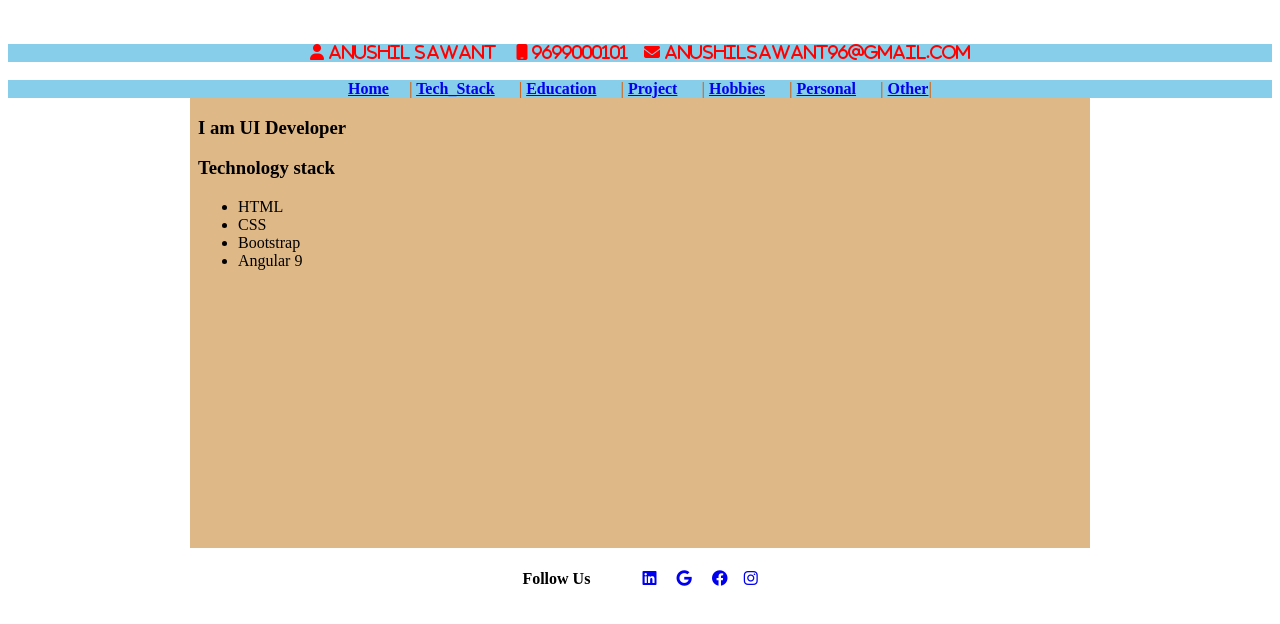
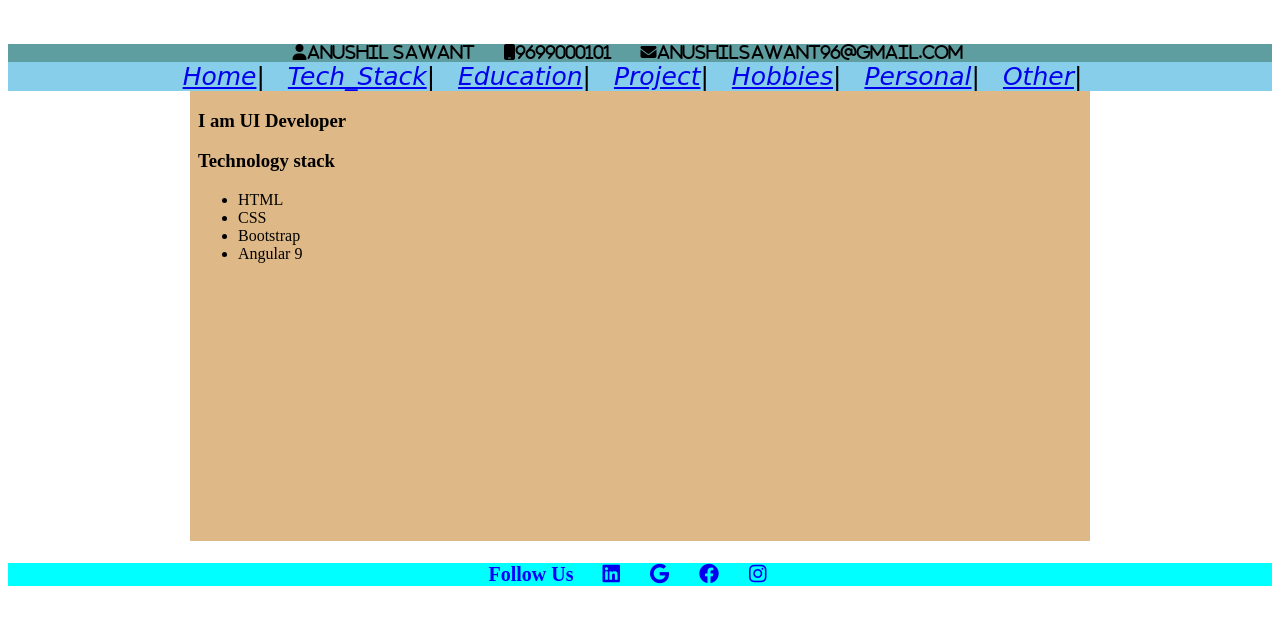
Before and after one commit to sawantanushil/MyProfile, a plain HTML site: page Index.html in a window 1280 px wide. Drawn offline with Linux system fonts and the light colour scheme.

Commit message:
New changes in Index.html
New changes in Index.html

```diff
--- a/Index.html
+++ b/Index.html
@@ -9,61 +9,138 @@
     <meta name="viewport" content="width=device-width, initial-scale=1.0">
     <title>My_Profile</title>
     <style>
-    header{
-        color: red;
-        background-color:skyblue;
+        footer div .Icon {
+            margin-right: 25px;
+            font-size: 20px;
+            color: blue;
+
         }
-    nav{
-        color:chocolate;
+
+        footer #follow {
+            font-size: 20px;
+            margin-right: 25px;
+            color: blue;
+            font-weight: bold;
+
+        }
+
+        header .PersonalInfo {
+            color: black;
+
+            margin-right: 25px;
+        }
+
+        nav {
+            color: chocolate;
             background-color: skyblue;
         }
-    iframe{
+
+        iframe {
             background-color: burlywood;
+        }
+
+        footer {
+            background-color: aqua;
+        }
+
+        header {
+            background-color: cadetblue;
+            text-transform: lowercase;
+        }
+    nav .Link{
+        margin-right: 15px;
+        font-style: italic;
+        font-size: 25px;
+        font-family:cursive;
+        color: black;
+
     }
     </style>
 
 </head>
 <center>
     <br><br>
+
     <body>
         <div>
 
             <header>
-            <strong>
-                <i class="fa-solid fa-user">&nbsp;Anushil Sawant</i> &nbsp; &nbsp;
-                <i class="fa-solid fa-mobile">&nbsp;9699000101</i>&nbsp; &nbsp;
-                <i class="fa-solid fa-envelope">&nbsp;anushilsawant96@gmail.com</i>
-            </strong>
+                <span class="PersonalInfo">
+                    <i class="fa-solid fa-user">Anushil Sawant</i>
+
+                </span>
+                <span class="PersonalInfo">
+                    <i class="fa-solid fa-mobile">9699000101</i>
+
+                </span>
+                <span class="PersonalInfo">
+                    <i class="fa-solid fa-envelope">anushilsawant96@gmail.com</i>
+
+                </span>
+
+
         </div>
         </header>
 
-    <br>
+
         <nav>
-        <strong>
-            <a href="home.html" target="My_Frame">Home</a>&nbsp; &nbsp; &nbsp;|
-            <a href="Tech_Stack.html" target="My_Frame">Tech_Stack</a> &nbsp; &nbsp; &nbsp;|
-            <a href="College_Details.html" target="My_Frame">Education</a> &nbsp; &nbsp; &nbsp;|
-            <a href="Project" target="My_Frame">Project</a> &nbsp; &nbsp; &nbsp;|
-            <a href="Hobbies.html" target="My_Frame">Hobbies</a> &nbsp; &nbsp; &nbsp;|
-            <a href="PersonalDetails.html" target="My_Frame">Personal</a> &nbsp; &nbsp; &nbsp;|
+
+                <span class="Link">
+                    <a href="home.html" target="My_Frame">Home</a>|
+
+                </span>
+                <span class="Link">
+                    <a href="Tech_Stack.html" target="My_Frame">Tech_Stack</a>|
+
+                </span>
+                <span class="Link">
+                    <a href="College_Details.html" target="My_Frame">Education</a>|
+
+                </span>
+                <span class="Link">
+                    <a href="Project" target="My_Frame">Project</a>|
+
+                </span>
+                <span class="Link">
+                    <a href="Hobbies.html" target="My_Frame">Hobbies</a>|
+
+                </span>
+                <span class="Link">
+                    <a href="PersonalDetails.html" target="My_Frame">Personal</a>|
+
+                </span>
+                <span class="Link">
                     <a href="gallary.html" target="My_Frame">Other</a>|
-        </strong>
+
+                </span>
+
         </nav>
-    <iframe name="My_Frame" iframe  src="Info.html" frameborder="0" width="900" height="450"></iframe>
+        <iframe name="My_Frame" iframe src="Info.html" frameborder="0" width="900" height="450"></iframe>
         <br><br>
         <footer>
             <div>
 
-            <Strong>Follow Us</Strong>
-            &nbsp; &nbsp; &nbsp;
-            &nbsp; &nbsp; &nbsp;
-            <a href="#"><i class="fa-brands fa-linkedin"></i></a>&nbsp;&nbsp;&nbsp;&nbsp;
-            <a href="#"><i class="fa-brands fa-google"></i></a>&nbsp;&nbsp;&nbsp;&nbsp;
-            <a href="#"><i class="fa-brands fa-facebook"></i></a>&nbsp;&nbsp;&nbsp;
+                <span id="follow">Follow Us</span>
+                <span class="Icon">
+                    <a href="#"><i class="fa-brands fa-linkedin"></i></a>
+
+                </span>
+                <span class="Icon">
+                    <a href="#"><i class="fa-brands fa-google"></i></a>
+
+                </span>
+                <span class="Icon">
+                    <a href="#"><i class="fa-brands fa-facebook"></i></a>
+
+                </span>
+                <span class="Icon">
                     <a href="#"><i class="fa-brands fa-instagram"></i></a>
+
+                </span>
             </div>
         </footer>
 
     </body>
 </center>
+
 </html>
```
Also changed, not shown: gallary.html (added, +41 -0 lines), BG1.jfif (added), BG2.jfif (added), BG3.jfif (added), BG4.jfif (added). Lines whose indentation alone changed are shown as unchanged.
